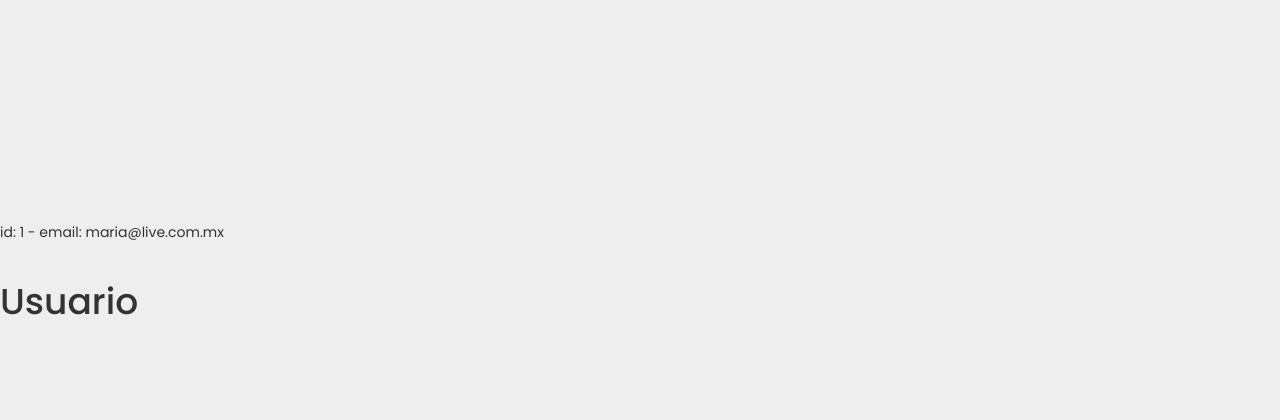
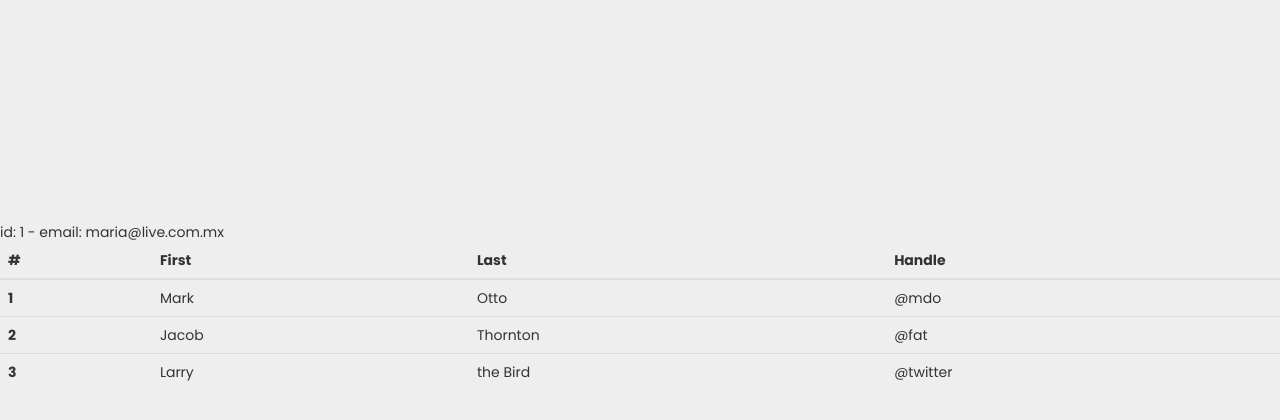
Before and after one commit to codelink98/controlproy, a PHP site: page /usuario.php?id=1 in a window 1280 px wide. Shown: the part 258-678 px from the top of the page. Run offline with PHP 8.4, Linux system fonts and the light colour scheme; data comes from the database, SQL or seed files in the repository; some libraries are stand-ins or nearby versions.

Commit message:
changing the css

```diff
--- a/usuario.php
+++ b/usuario.php
@@ -63,9 +63,36 @@
 
     ?>
 
-    <div class="page-header">
-      <h1>Usuario</h1>
-    </div>
+    <table class="table">
+      <thead>
+        <tr>
+          <th scope="col">#</th>
+          <th scope="col">First</th>
+          <th scope="col">Last</th>
+          <th scope="col">Handle</th>
+        </tr>
+      </thead>
+      <tbody>
+        <tr>
+          <th scope="row">1</th>
+          <td>Mark</td>
+          <td>Otto</td>
+          <td>@mdo</td>
+        </tr>
+        <tr>
+          <th scope="row">2</th>
+          <td>Jacob</td>
+          <td>Thornton</td>
+          <td>@fat</td>
+        </tr>
+        <tr>
+          <th scope="row">3</th>
+          <td>Larry</td>
+          <td>the Bird</td>
+          <td>@twitter</td>
+        </tr>
+      </tbody>
+    </table>
 
   </body>
 </html>
```
